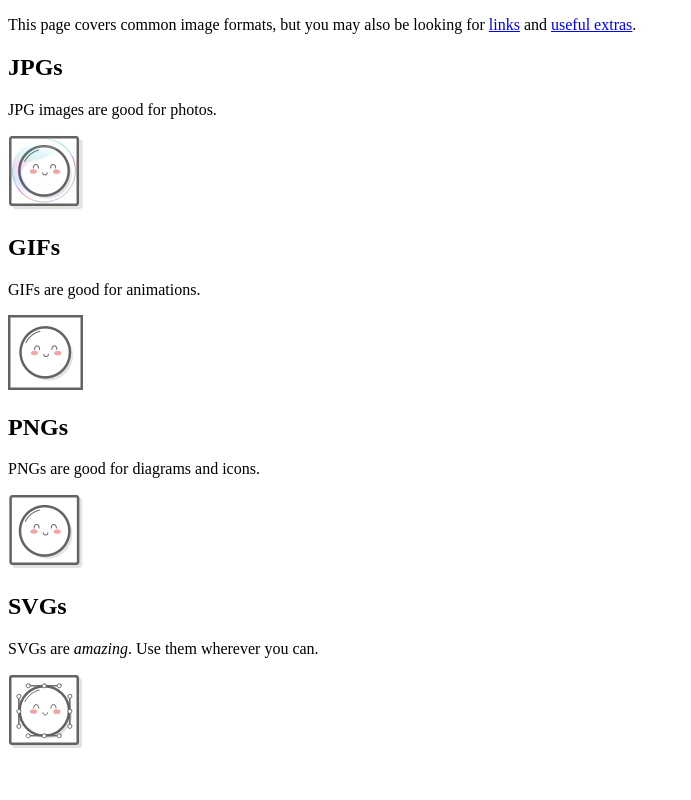
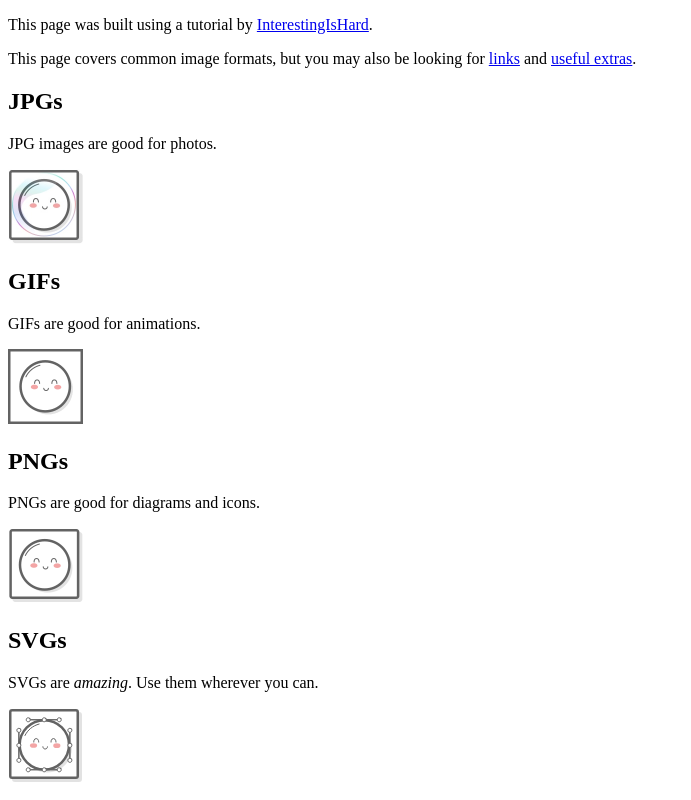
Before and after one commit to PecoraroAnthony/git-test, a plain HTML site: page odin-links-and-images/pages/images.html in a window 1280 px wide. Shown: the whole page, without its empty margins (0-691 px from the left). Drawn offline with Linux system fonts and the light colour scheme.

Commit message:
Linked InterestingIsHard Tutorial Page
Also testing the addition of a description section as specified in the Odin Project tutorial. Being able to have a short, consise commit subject and subsequent, more descriptive body offers a good practice in and out of industry convention and collaborative efforts.

```diff
--- a/odin-links-and-images/pages/images.html
+++ b/odin-links-and-images/pages/images.html
@@ -6,6 +6,9 @@
     <title>Images</title>
 </head>
 <body>
+    <p>This page was built using a tutorial by
+    <a href="https://internetingishard.netlify.app/html-and-css/links-and-images/#image-formats" target="_blank">InterestingIsHard</a>.</p>
+
     <p>This page covers common image formats, but you may also be looking for <a
         href='links.html'>links</a> and <a href='misc/extras.html'>useful
         extras</a>.</p>
```
Lines whose indentation alone changed are shown as unchanged.
